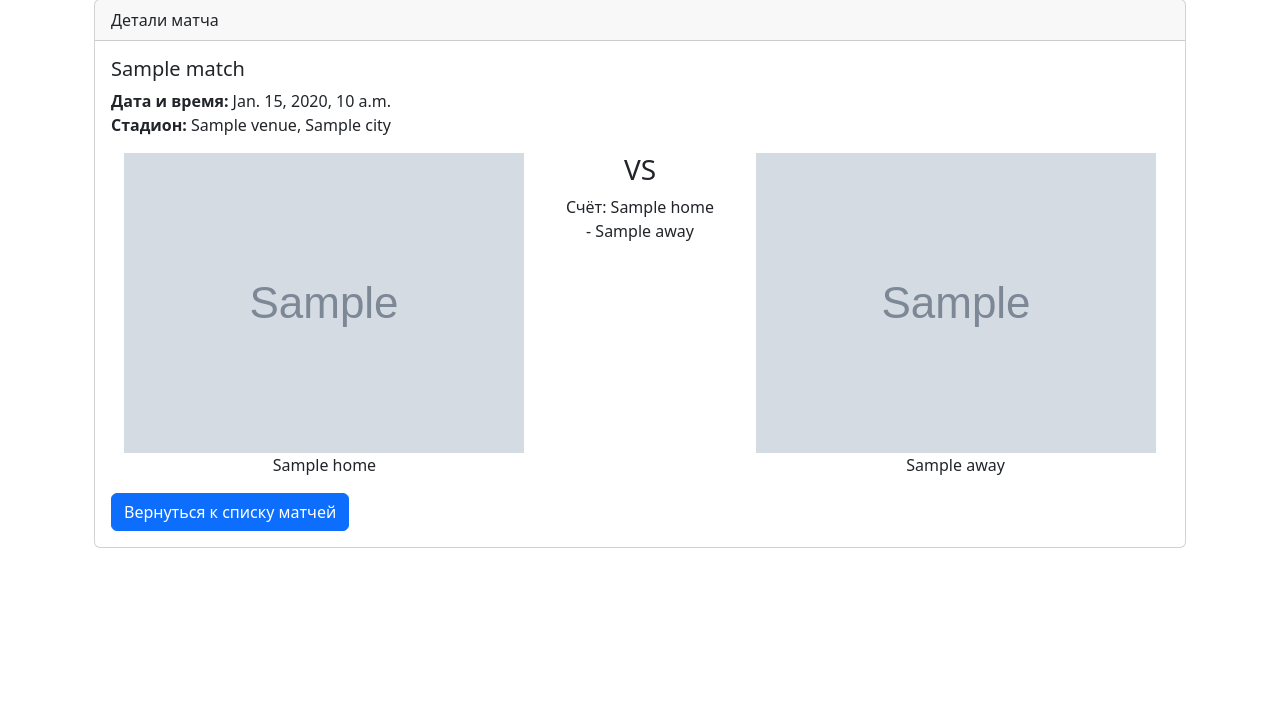
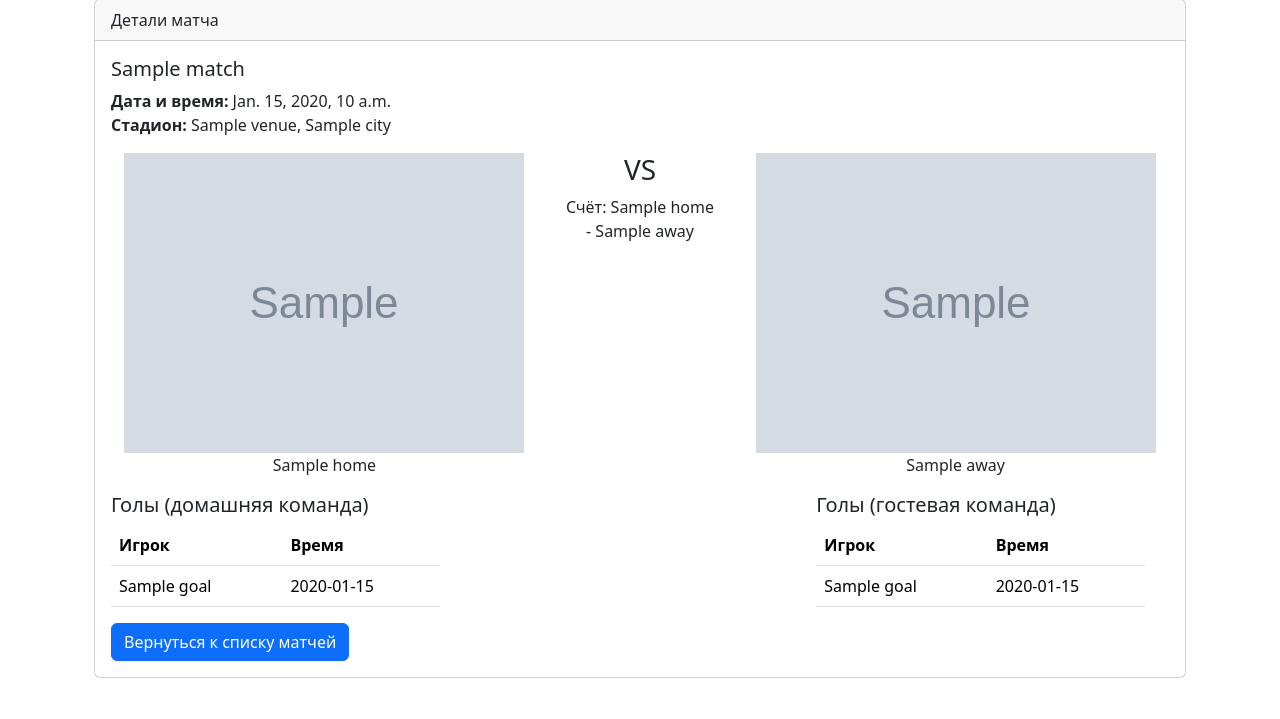
Before and after one commit to boris002/VKR, a Django app: template myproject/myproject/templates/match_details.html in a window 1280 px wide. Shown: the part 81-800 px from the top of the page. Run offline with Django 5.2, Linux system fonts and the light colour scheme; the template is opened without the code that fills it: most values are stand-ins (such as "Sample title", 1, 10 or a date in 2020); grey boxes marked "Sample" are stand-in pictures.

Commit message:
детали матчей

```diff
--- a/myproject/myproject/models/model.py
+++ b/myproject/myproject/models/model.py
@@ -33,8 +33,8 @@ class Match(models.Model):
     Save_time = models.DateTimeField(auto_now=True)
     Home_goals = models.CharField(max_length=255)
     Away_goals = models.CharField(max_length=255)
-    time_Hgoals = models.IntegerField(default=0)
-    time_Agoals = models.IntegerField(default=0)
+    time_Hgoals = models.CharField(max_length=255)
+    time_Agoals = models.CharField(max_length=255)
 
 
     class Meta:
--- a/myproject/myproject/templates/edit.html
+++ b/myproject/myproject/templates/edit.html
@@ -36,11 +36,11 @@
                         </div>
                         <div class="mb-3">
                             <label for="time_Hgoals_{{ match.id }}">Time of Home Goals:</label>
-                            <input type="number" class="form-control" id="time_Hgoals_{{ match.id }}" name="time_Hgoals_{{ match.id }}" value="{{ match.time_Hgoals }}">
+                            <input type="text" class="form-control" id="time_Hgoals_{{ match.id }}" name="time_Hgoals_{{ match.id }}" value="{{ match.time_Hgoals }}">
                         </div>
                         <div class="mb-3">
                             <label for="time_Agoals_{{ match.id }}">Time of Away Goals:</label>
-                            <input type="number" class="form-control" id="time_Agoals_{{ match.id }}" name="time_Agoals_{{ match.id }}" value="{{ match.time_Agoals }}">
+                            <input type="text" class="form-control" id="time_Agoals_{{ match.id }}" name="time_Agoals_{{ match.id }}" value="{{ match.time_Agoals }}">
                         </div>
                     </div>
                 </div>
--- a/myproject/myproject/templates/match_details.html
+++ b/myproject/myproject/templates/match_details.html
@@ -25,6 +25,47 @@
                     <img src="{{ match.teams.away.logo }}" alt="{{ match.teams.away.name }}" class="img-fluid">
                     <p>{{ match.teams.away.name }}</p>
                 </div>
+                <div class="row">
+                    <div class="col-md-4">
+                        <h5>Голы (домашняя команда)</h5>
+                        <table class="table">
+                            <thead>
+                                <tr>
+                                    <th>Игрок</th>
+                                    <th>Время</th>
+                                </tr>
+                            </thead>
+                            <tbody>
+                                {% for goal, time in match.goals.home_details %}
+                                <tr>
+                                    <td>{{ goal }}</td>
+                                    <td>{{ time }}</td>
+                                </tr>
+                                {% endfor %}
+                            </tbody>
+                        </table>
+                    </div>
+                    <div class="col-md-4 offset-md-4">
+                        <h5>Голы (гостевая команда)</h5>
+                        <table class="table">
+                            <thead>
+                                <tr>
+                                    <th>Игрок</th>
+                                    <th>Время</th>
+                                </tr>
+                            </thead>
+                            <tbody>
+                                {% for goal, time in match.goals.away_details %}
+                                <tr>
+                                    <td>{{ goal }}</td>
+                                    <td>{{ time }}</td>
+                                </tr>
+                                {% endfor %}
+                            </tbody>
+                        </table>
+                    </div>
+                </div>
+
             </div>
             <button onclick="window.history.back()" class="btn btn-primary">Вернуться к списку матчей</button>
         </div>
```
Also changed, not shown: myproject/myproject/views/views.py (+12 -3 lines).
